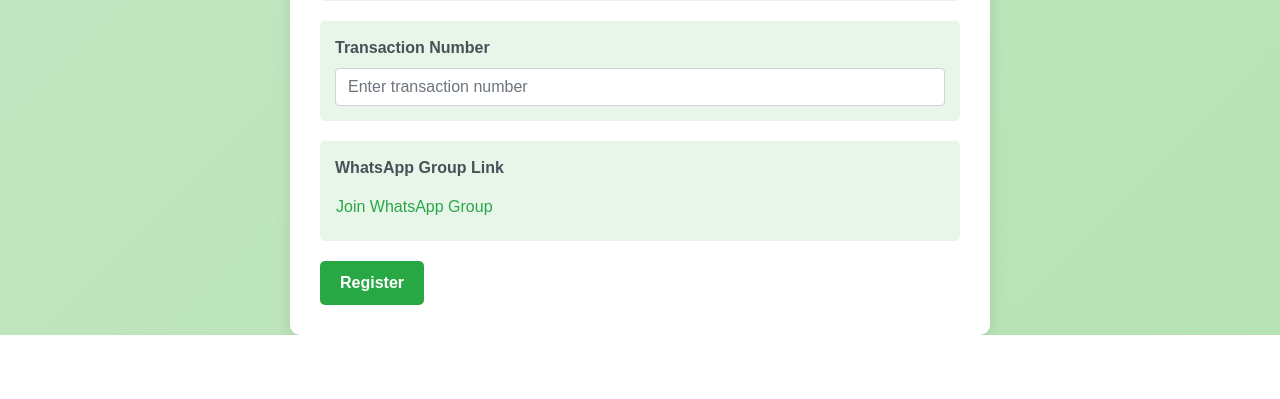
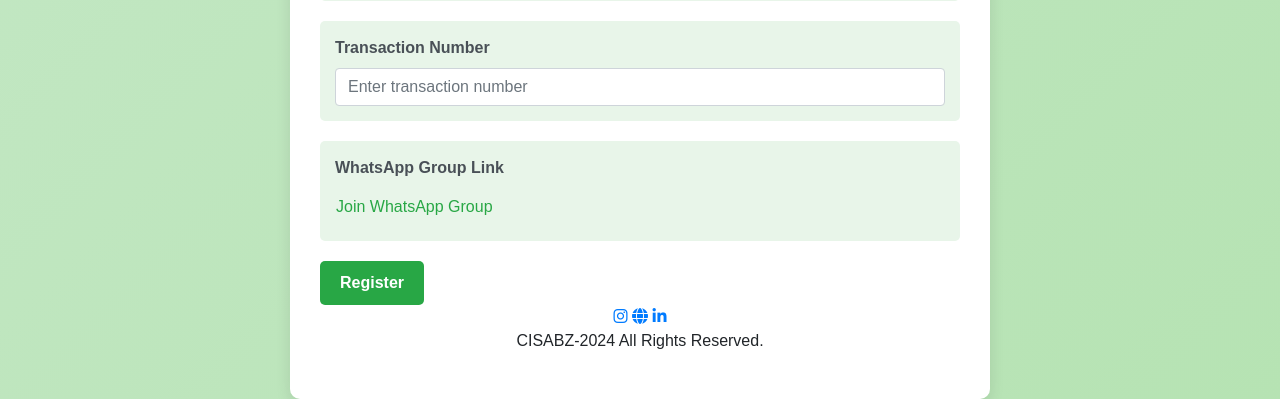
Before and after one commit to mohamedasick87/register-online-cisabz, a Django app: page / in a window 1280 px wide. Shown: the part 2869-3268 px from the top of the page. Before the commit the page ends 3204 px from the top, so only its background shows below. Run offline with Django 5.2, Linux system fonts and the light colour scheme; some libraries are stand-ins or nearby versions.

Commit message:
update_styles"

```diff
--- a/templates/home.html
+++ b/templates/home.html
@@ -8,6 +8,7 @@
     {% load static %}
     <link rel="stylesheet" href="{% static 'css/style.css' %}">
     <link rel="stylesheet" href="https://maxcdn.bootstrapcdn.com/bootstrap/4.0.0/css/bootstrap.min.css">
+    <link rel="stylesheet" href="https://cdnjs.cloudflare.com/ajax/libs/font-awesome/6.0.0-beta3/css/all.min.css">
     <style>
         body {
             background: linear-gradient(135deg, #d4edda, #b6e3b3);
@@ -86,11 +87,6 @@
 
         .symposium-card:hover {
             transform: translateY(-5px);
-        }
-
-        .symposium-card img {
-            max-width: 100%;
-            height: auto;
         }
 
         .form-group {
@@ -324,6 +320,19 @@
             <!-- Submit Button -->
             <button type="submit" class="btn btn-primary">Register</button>
         </form>
+        <footer class="text-center">
+            <div class="social-icons">
+                <a href="https://www.instagram.com/intern_iq_" target="_blank"><i class="fab fa-instagram"></i></a>
+                <a href="https://www.interniq.live" target="_blank"><i class="fas fa-globe"></i></a>
+                <a href="https://www.linkedin.com/company/interniq" target="_blank"><i class="fab fa-linkedin-in"></i></a>
+            </div>
+            <p>CISABZ-2024 All Rights Reserved.</p>
+        </footer>
+
+        <script src="https://code.jquery.com/jquery-3.2.1.slim.min.js"></script>
+        <script src="https://cdnjs.cloudflare.com/ajax/libs/popper.js/1.11.0/umd/popper.min.js"></script>
+        <script src="https://maxcdn.bootstrapcdn.com/bootstrap/4.0.0/js/bootstrap.min.js"></script>
+
     </div>
 
     <script>
@@ -357,6 +366,8 @@
             });
         });
     </script>
+    <!-- Footer -->
+
 
 </body>
 
```
